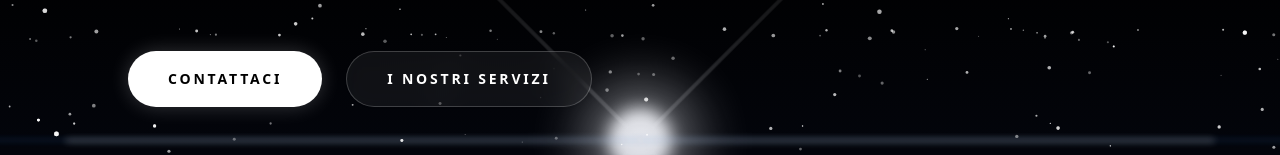
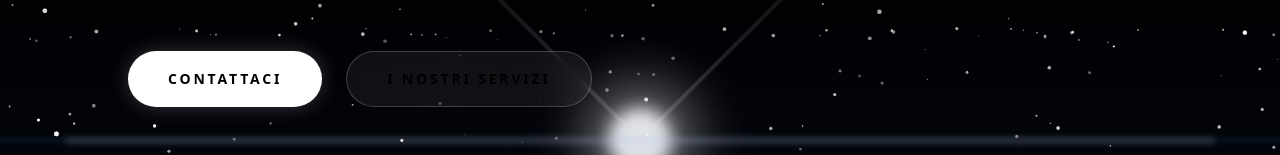
Before and after one commit to Aptul9/everbright-frontend, a Next.js app: page / in a window 1280 px wide. Shown: the part 549-704 px from the top of the page. Built offline with nearby package versions, Linux system fonts and the light colour scheme.

Commit message:
opacità botone

```diff
--- a/components/Hero.tsx
+++ b/components/Hero.tsx
@@ -86,7 +86,7 @@ export function Hero() {
                             className={`font-bold px-10 h-14 rounded-full text-sm tracking-[0.2em] uppercase transition-all duration-300 active:scale-95 backdrop-blur-md
                                 ${touchedButton === 'services'
                                     ? 'border-cyan-400 text-cyan-400 bg-cyan-400/20 shadow-[0_0_25px_rgba(34,211,238,0.3)] scale-105'
-                                    : 'border-white/80 text-white bg-white/30 hover:border-cyan-400 hover:text-cyan-400 hover:bg-cyan-400/20 hover:shadow-[0_0_25px_rgba(34,211,238,0.3)] hover:scale-105'
+                                    : 'border-white text-black bg-white hover:border-cyan-400 hover:text-cyan-400 hover:bg-cyan-400/20 hover:shadow-[0_0_25px_rgba(34,211,238,0.3)] hover:scale-105'
                                 }`}
                             onClick={(e) => {
                                 e.preventDefault();
```
